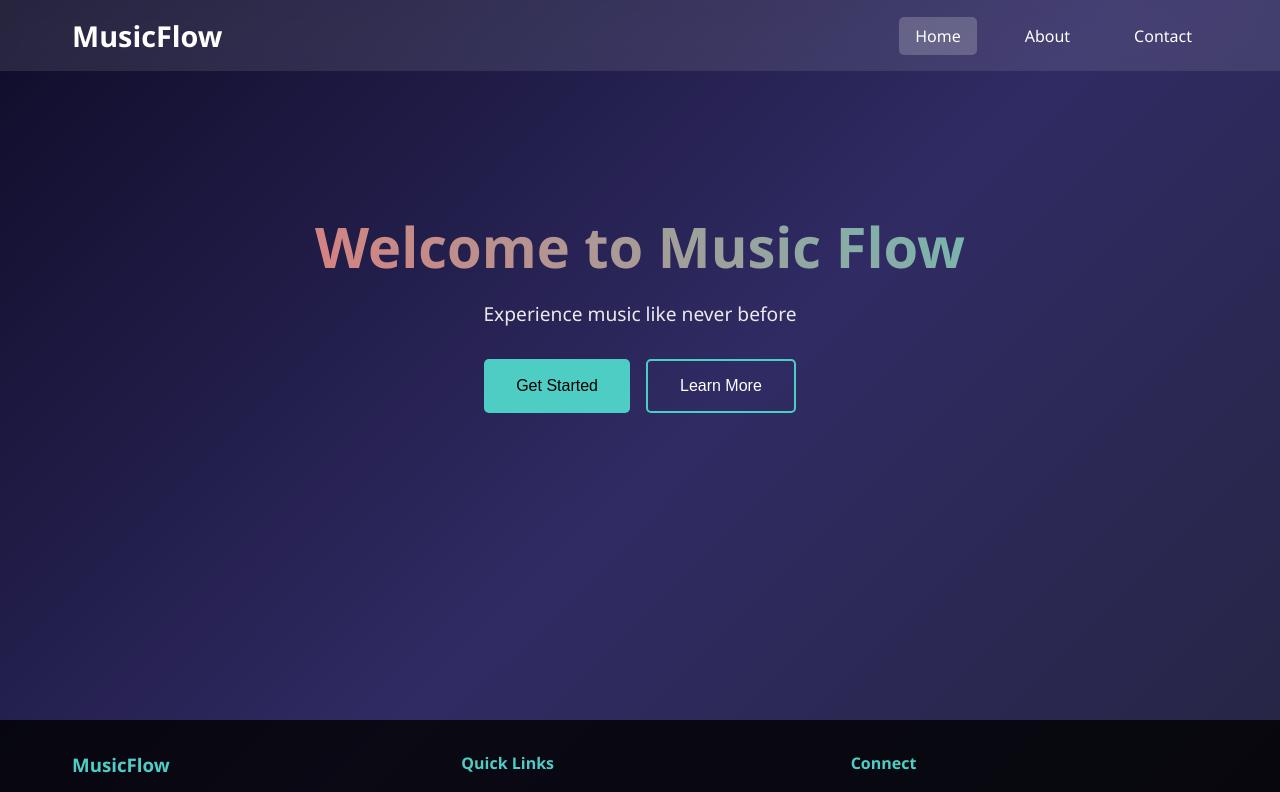
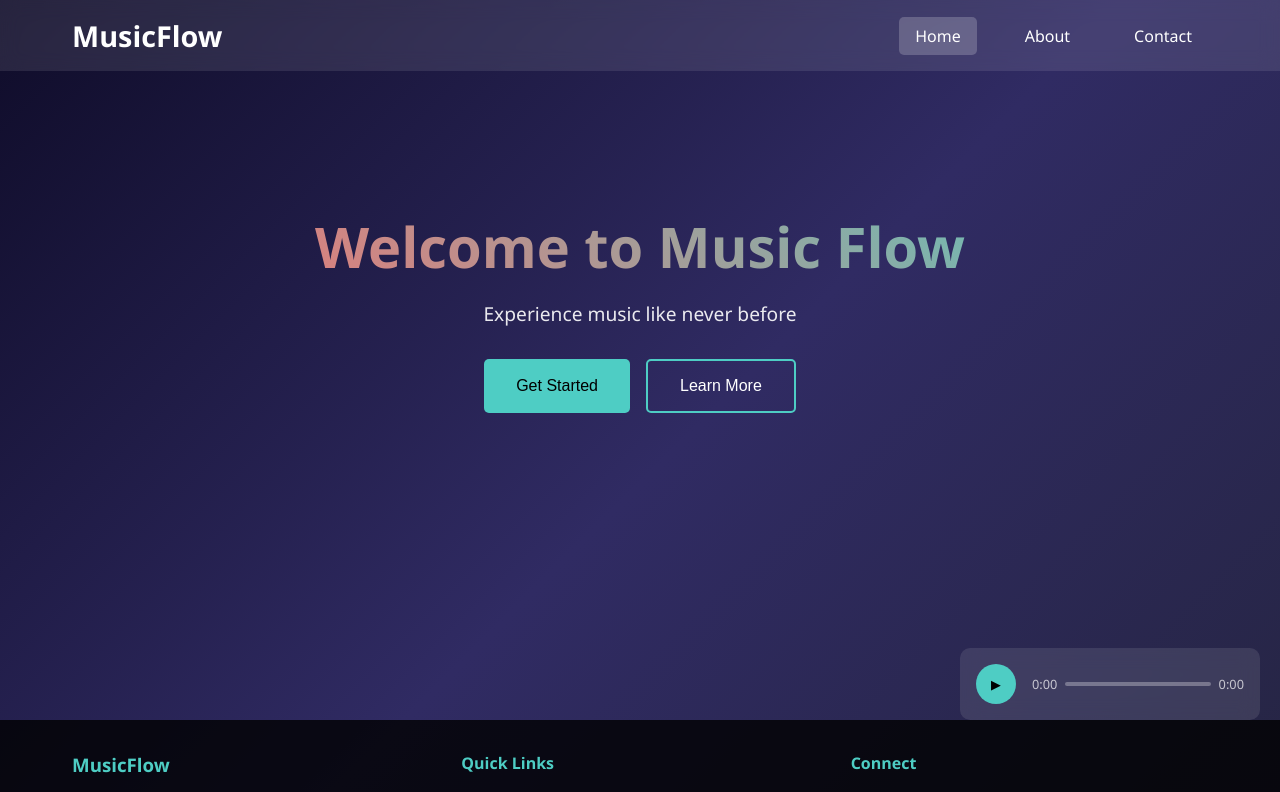
Before and after one commit to TOOSII102/BASE-WEB-APP2, a Next.js app: page / in a window 1280 px wide. Shown: the top 792 px of the page. Built offline with nearby package versions, Linux system fonts and the light colour scheme.

Commit message:
POWERED BY 𝖢𝖠𝖲𝖯𝖤𝖱 𝖳𝖤𝖢𝖧

```diff
--- a/components/Layout.js
+++ b/components/Layout.js
@@ -1,6 +1,7 @@
 import Navigation from './Navigation'
 import Footer from './Footer'
 import AnimatedBackground from './AnimatedBackground'
+import MusicPlayer from './MusicPlayer'
 
 export default function Layout({ children }) {
   return (
@@ -10,6 +11,7 @@ export default function Layout({ children }) {
       <main className="main-content">
         {children}
       </main>
+      <MusicPlayer />
       <Footer />
     </div>
   )
```
